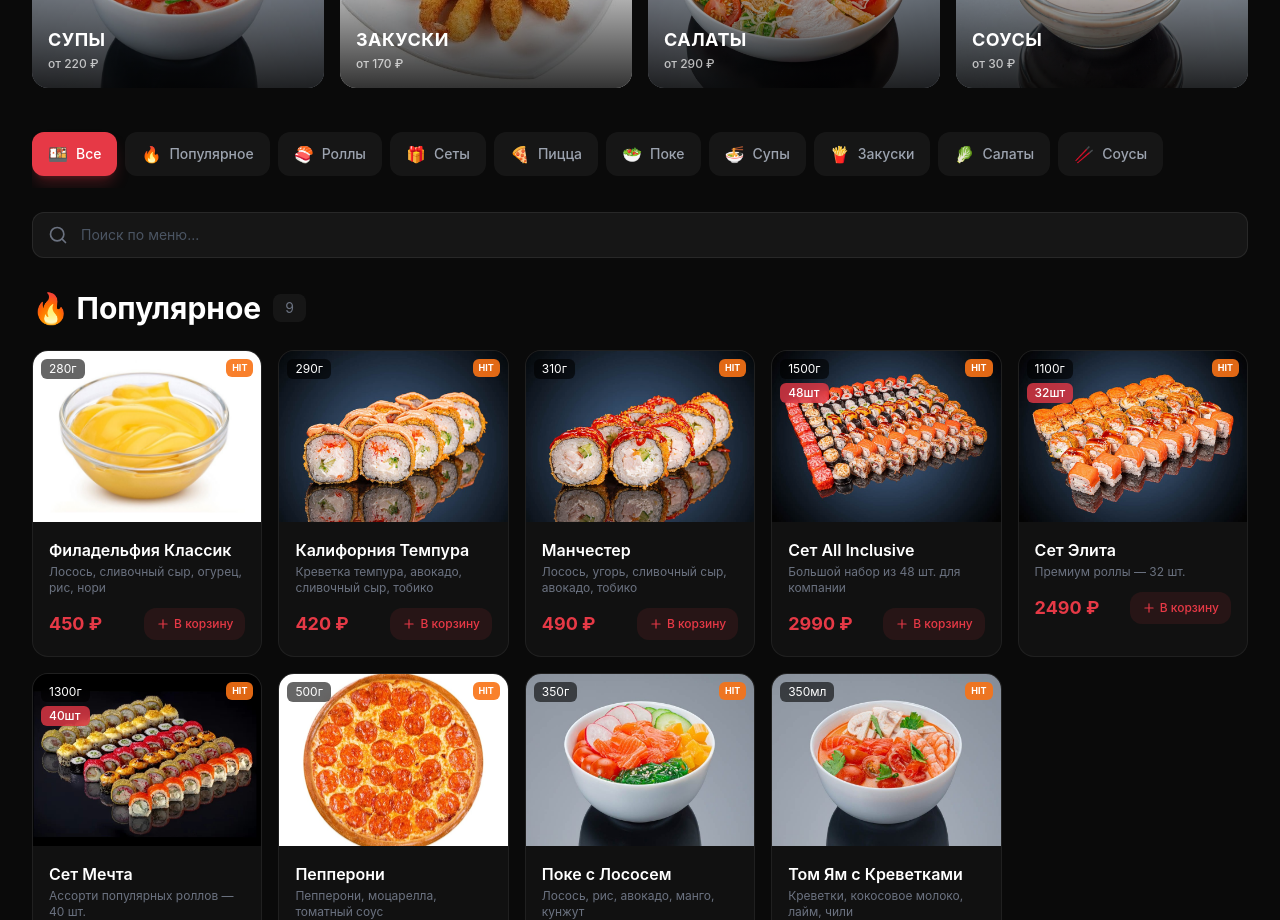
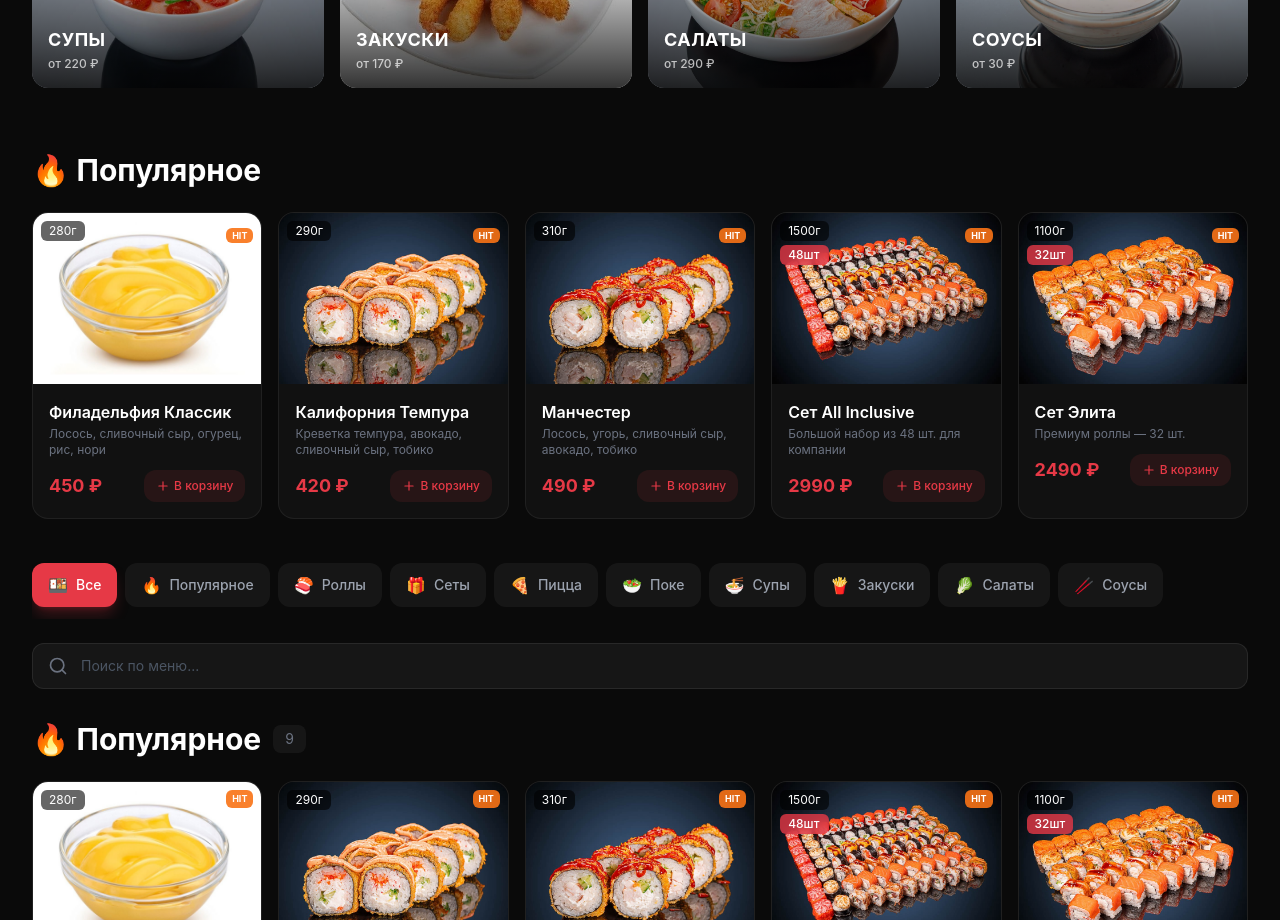
Before and after one commit to ozokdev/sushivkus-website, a Next.js app: page / in a window 1280 px wide. Shown: the part 1100-2020 px from the top of the page. Built offline with nearby package versions, Linux system fonts and the light colour scheme.

Commit message:
Популярное секция (башкы бет)

```diff
--- a/app/category/[slug]/CategoryPageClient.tsx
+++ b/app/category/[slug]/CategoryPageClient.tsx
@@ -4,7 +4,7 @@ import { useState } from "react";
 import { motion, AnimatePresence } from "framer-motion";
 import Image from "next/image";
 import Link from "next/link";
-import { ArrowLeft, Plus, Minus, Search, X } from "lucide-react";
+import { ArrowLeft, Plus, Minus, Search, X, ChevronRight, Home } from "lucide-react";
 import { useCartStore } from "@/store/cartStore";
 import { useToast } from "@/components/Toast";
 import type { CategoryInfo } from "@/data/categories";
@@ -84,13 +84,23 @@ export default function CategoryPageClient({
           <div className="absolute inset-0 bg-gradient-to-t from-[#0a0a0a] via-black/50 to-black/30" />
           <div className="absolute inset-0 flex flex-col justify-end">
             <div className="max-w-7xl mx-auto px-4 sm:px-6 lg:px-8 pb-6 w-full">
-              <Link
-                href="/"
-                className="inline-flex items-center gap-2 text-white/70 hover:text-white text-sm mb-3 transition-colors"
-              >
-                <ArrowLeft className="w-4 h-4" />
-                Назад в меню
-              </Link>
+              {/* Breadcrumbs — SEO */}
+              <nav aria-label="Навигация" className="mb-3">
+                <ol className="flex items-center gap-1 text-sm" itemScope itemType="https://schema.org/BreadcrumbList">
+                  <li itemProp="itemListElement" itemScope itemType="https://schema.org/ListItem">
+                    <Link href="/" className="text-white/60 hover:text-white transition-colors flex items-center gap-1" itemProp="item">
+                      <Home className="w-3.5 h-3.5" />
+                      <span itemProp="name">Главная</span>
+                    </Link>
+                    <meta itemProp="position" content="1" />
+                  </li>
+                  <ChevronRight className="w-3.5 h-3.5 text-white/30" />
+                  <li itemProp="itemListElement" itemScope itemType="https://schema.org/ListItem">
+                    <span className="text-white font-medium" itemProp="name">{category.nameFull}</span>
+                    <meta itemProp="position" content="2" />
+                  </li>
+                </ol>
+              </nav>
               <h1 className="text-3xl sm:text-4xl md:text-5xl font-black text-white uppercase tracking-wide">
                 {category.nameFull}
               </h1>
@@ -98,6 +108,20 @@ export default function CategoryPageClient({
                 {items.length} {items.length === 1 ? "позиция" : items.length < 5 ? "позиции" : "позиций"} · от {minPrice} ₽
               </p>
             </div>
+          </div>
+        </div>
+
+        {/* Sticky "Назад" кнопка — мобил */}
+        <div className="sticky top-16 z-30 md:hidden bg-dark/95 backdrop-blur-xl border-b border-white/5">
+          <div className="px-4 py-2.5 flex items-center justify-between">
+            <Link
+              href="/"
+              className="flex items-center gap-2 text-gray-400 hover:text-white text-sm transition-colors"
+            >
+              <ArrowLeft className="w-4 h-4" />
+              Назад в меню
+            </Link>
+            <span className="text-sm font-semibold">{category.nameFull}</span>
           </div>
         </div>
 
--- a/app/page.tsx
+++ b/app/page.tsx
@@ -6,6 +6,7 @@ import Hero from "@/components/Hero";
 import WorkTimer from "@/components/WorkTimer";
 import MenuSection from "@/components/Menu";
 import CategoryGrid from "@/components/CategoryGrid";
+import PopularSection from "@/components/PopularSection";
 import Cart from "@/components/Cart";
 import OrderForm from "@/components/OrderForm";
 import Footer from "@/components/Footer";
@@ -22,6 +23,7 @@ export default function Home() {
         <Hero />
         <WorkTimer />
         <CategoryGrid />
+        <PopularSection />
         <MenuSection />
       </main>
       <Footer />
--- /dev/null
+++ b/components/PopularSection.tsx
@@ -0,0 +1,179 @@
+"use client";
+
+import { useState } from "react";
+import { motion, AnimatePresence } from "framer-motion";
+import Image from "next/image";
+import { Plus, Minus } from "lucide-react";
+import { menuItems, type MenuItem } from "@/data/menu";
+import { useCartStore } from "@/store/cartStore";
+import { useToast } from "./Toast";
+import ProductModal from "./ProductModal";
+
+const badgeConfig = {
+  new: { text: "NEW", class: "bg-blue-500" },
+  hot: { text: "🔥 ХИТ", class: "bg-orange-500" },
+  spicy: { text: "🌶️ ОСТР.", class: "bg-red-600" },
+};
+
+export default function PopularSection() {
+  const [selectedProduct, setSelectedProduct] = useState<MenuItem | null>(null);
+  const [addedId, setAddedId] = useState<number | null>(null);
+  const addItem = useCartStore((s) => s.addItem);
+  const showToast = useToast((s) => s.show);
+  const updateQuantity = useCartStore((s) => s.updateQuantity);
+  const cartItems = useCartStore((s) => s.items);
+
+  const popularItems = menuItems.filter((item) => item.isPopular).slice(0, 5);
+
+  const getItemCount = (id: number) => {
+    const item = cartItems.find((i) => i.id === id);
+    return item?.quantity || 0;
+  };
+
+  const handleAdd = (item: MenuItem) => {
+    addItem({
+      id: item.id,
+      name: item.name,
+      price: item.price,
+      image: item.image,
+    });
+    setAddedId(item.id);
+    showToast(`${item.name} добавлен в корзину!`);
+    setTimeout(() => setAddedId(null), 600);
+  };
+
+  return (
+    <section className="py-8">
+      <div className="max-w-7xl mx-auto px-4 sm:px-6 lg:px-8">
+        <motion.h2
+          initial={{ opacity: 0, y: 15 }}
+          whileInView={{ opacity: 1, y: 0 }}
+          viewport={{ once: true }}
+          className="text-2xl sm:text-3xl font-bold mb-6"
+        >
+          🔥 Популярное
+        </motion.h2>
+
+        <div className="grid grid-cols-2 sm:grid-cols-3 lg:grid-cols-4 xl:grid-cols-5 gap-3 md:gap-4">
+          {popularItems.map((item, index) => {
+            const badge = item.badge ? badgeConfig[item.badge] : null;
+            const count = getItemCount(item.id);
+            const isAdding = addedId === item.id;
+
+            return (
+              <motion.div
+                key={item.id}
+                initial={{ opacity: 0, y: 20 }}
+                whileInView={{ opacity: 1, y: 0 }}
+                viewport={{ once: true, margin: "-50px" }}
+                transition={{ delay: Math.min(index * 0.05, 0.3) }}
+                className={`group bg-white/[0.03] border rounded-2xl overflow-hidden hover:bg-white/[0.05] transition-all duration-300 ${
+                  isAdding
+                    ? "border-accent/50 shadow-lg shadow-accent/10"
+                    : "border-white/[0.06] hover:border-accent/20"
+                }`}
+              >
+                <div
+                  className="relative aspect-[4/3] overflow-hidden cursor-pointer"
+                  onClick={() => setSelectedProduct(item)}
+                >
+                  <Image
+                    src={item.image}
+                    alt={item.name}
+                    fill
+                    className="object-cover group-hover:scale-105 transition-transform duration-500"
+                    sizes="(max-width: 640px) 50vw, (max-width: 1024px) 33vw, 20vw"
+                  />
+                  <div className="absolute top-2 left-2 flex flex-col gap-1">
+                    {item.weight && (
+                      <span className="bg-black/60 backdrop-blur-sm text-white text-[10px] md:text-xs px-2 py-0.5 rounded-md">
+                        {item.weight}
+                      </span>
+                    )}
+                    {item.pieces && (
+                      <span className="bg-accent/80 backdrop-blur-sm text-white text-[10px] md:text-xs px-2 py-0.5 rounded-md font-medium">
+                        {item.pieces}
+                      </span>
+                    )}
+                  </div>
+                  <div className="absolute top-2 right-2">
+                    {badge ? (
+                      <span className={`${badge.class} text-white text-[9px] font-bold px-1.5 py-0.5 rounded-md`}>
+                        {badge.text}
+                      </span>
+                    ) : (
+                      <span className="bg-orange-500/90 text-white text-[9px] font-bold px-1.5 py-0.5 rounded-md">
+                        HIT
+                      </span>
+                    )}
+                  </div>
+                  <AnimatePresence>
+                    {isAdding && (
+                      <motion.div
+                        initial={{ opacity: 0, scale: 0.5 }}
+                        animate={{ opacity: 1, scale: 1 }}
+                        exit={{ opacity: 0, scale: 1.5 }}
+                        className="absolute inset-0 flex items-center justify-center bg-accent/30 backdrop-blur-[2px]"
+                      >
+                        <motion.span initial={{ scale: 0 }} animate={{ scale: 1.2 }} className="text-4xl">
+                          ✓
+                        </motion.span>
+                      </motion.div>
+                    )}
+                  </AnimatePresence>
+                </div>
+
+                <div className="p-3 md:p-4">
+                  <h3
+                    className="font-semibold text-sm md:text-base mb-0.5 line-clamp-1 cursor-pointer hover:text-accent transition-colors"
+                    onClick={() => setSelectedProduct(item)}
+                  >
+                    {item.name}
+                  </h3>
+                  <p className="text-gray-500 text-[11px] md:text-xs mb-3 line-clamp-2 leading-relaxed">
+                    {item.description}
+                  </p>
+                  <div className="flex items-center justify-between gap-2">
+                    <span className="text-accent font-bold text-base md:text-lg">
+                      {item.price} ₽
+                    </span>
+                    {count > 0 ? (
+                      <div className="flex items-center gap-1 bg-accent rounded-xl">
+                        <button
+                          onClick={() => updateQuantity(item.id, count - 1)}
+                          className="p-2 text-white hover:bg-white/20 rounded-l-xl transition-colors"
+                        >
+                          <Minus className="w-3.5 h-3.5" />
+                        </button>
+                        <span className="text-white font-bold text-sm w-6 text-center">{count}</span>
+                        <button
+                          onClick={() => handleAdd(item)}
+                          className="p-2 text-white hover:bg-white/20 rounded-r-xl transition-colors"
+                        >
+                          <Plus className="w-3.5 h-3.5" />
+                        </button>
+                      </div>
+                    ) : (
+                      <button
+                        onClick={() => handleAdd(item)}
+                        className="flex items-center gap-1 px-3 py-2 rounded-xl text-xs font-medium bg-accent/10 text-accent hover:bg-accent hover:text-white transition-all duration-200"
+                      >
+                        <Plus className="w-3.5 h-3.5" />
+                        <span className="hidden sm:inline">В корзину</span>
+                      </button>
+                    )}
+                  </div>
+                </div>
+              </motion.div>
+            );
+          })}
+        </div>
+      </div>
+
+      <ProductModal
+        product={selectedProduct}
+        onClose={() => setSelectedProduct(null)}
+      />
+    </section>
+  );
+}
```
